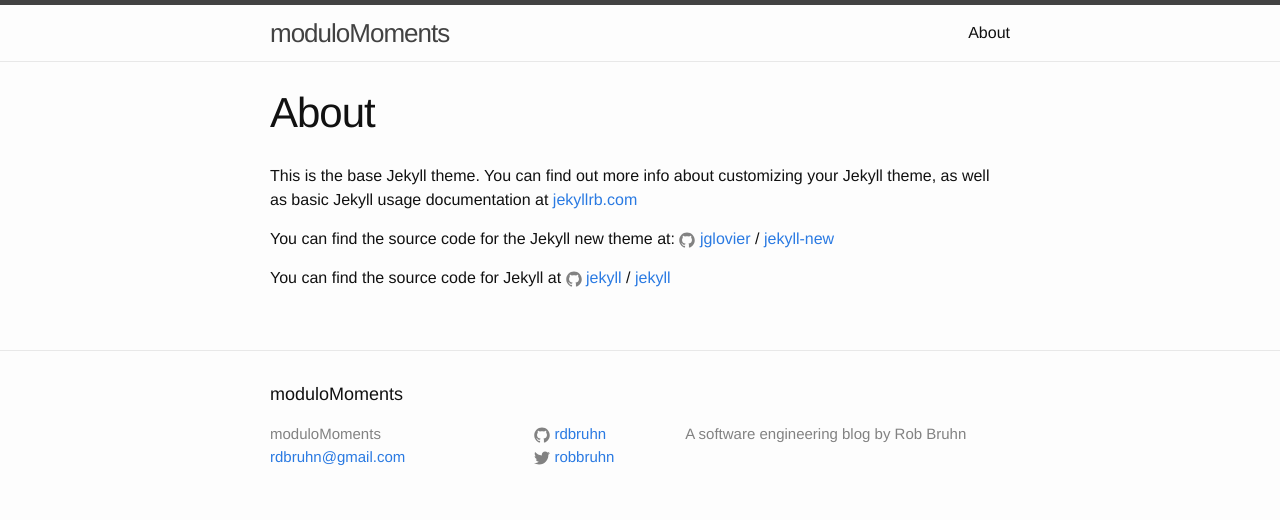
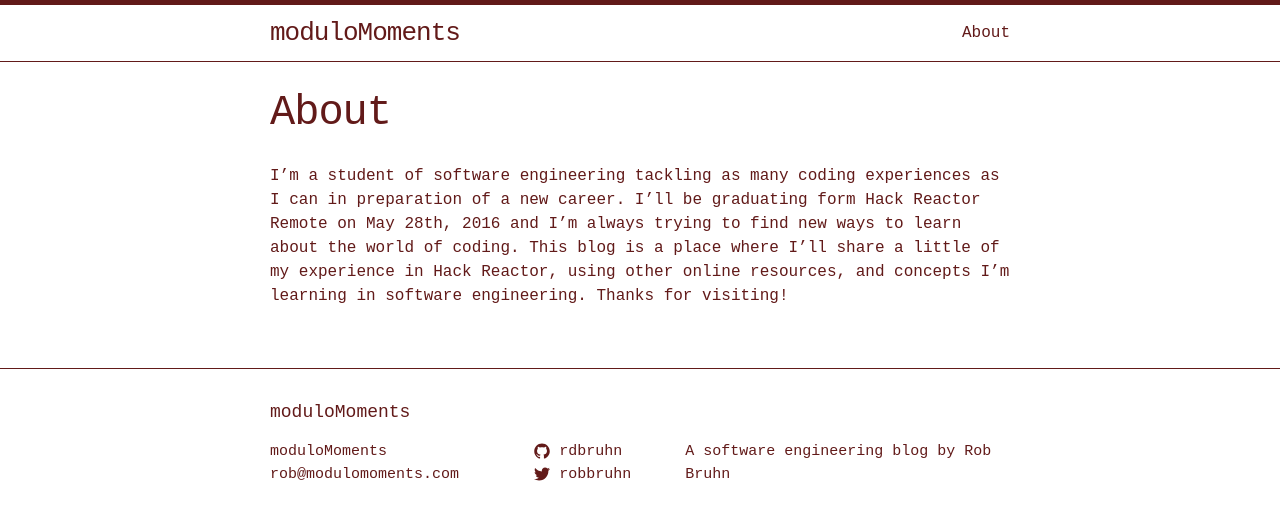
Before and after one commit to rdbruhn/blog, a Jekyll site: the page built from about.md, in a window 1280 px wide. Shown: the top 520 px of the page. Built offline with Jekyll 4.4.1, drawn with Linux system fonts in a browser that asks for light colours.

Commit message:
Add custom colors
Update about and config

```diff
--- a/_config.yml
+++ b/_config.yml
@@ -7,11 +7,11 @@
 
 # Site settings
 title: moduloMoments
-email: rdbruhn@gmail.com
+email: rob@modulomoments.com
 description: > # this means to ignore newlines until "baseurl:"
   A software engineering blog by Rob Bruhn
 baseurl: "/blog" # the subpath of your site, e.g. /blog
-url: "moduloMoments.com/blog" # the base hostname & protocol for your site
+url: "moduloMoments.com" # the base hostname & protocol for your site
 twitter_username: robbruhn
 github_username:  rdbruhn
 
--- a/about.md
+++ b/about.md
@@ -4,12 +4,4 @@ title: About
 permalink: /about/
 ---
 
-This is the base Jekyll theme. You can find out more info about customizing your Jekyll theme, as well as basic Jekyll usage documentation at [jekyllrb.com](http://jekyllrb.com/)
-
-You can find the source code for the Jekyll new theme at:
-{% include icon-github.html username="jglovier" %} /
-[jekyll-new](https://github.com/jglovier/jekyll-new)
-
-You can find the source code for Jekyll at
-{% include icon-github.html username="jekyll" %} /
-[jekyll](https://github.com/jekyll/jekyll)
+I’m a student of software engineering tackling as many coding experiences as I can in preparation of a new career. I’ll be graduating form Hack Reactor Remote on May 28th, 2016 and I’m always trying to find new ways to learn about the world of coding. This blog is a place where I’ll share a little of my experience in Hack Reactor, using other online resources, and concepts I’m learning in software engineering. Thanks for visiting!
--- a/css/main.scss
+++ b/css/main.scss
@@ -6,7 +6,7 @@
 
 
 // Our variables
-$base-font-family: "Helvetica Neue", Helvetica, Arial, sans-serif;
+$base-font-family: monospace, "Helvetica Neue", Helvetica, Arial, sans-serif;
 $base-font-size:   16px;
 $base-font-weight: 400;
 $small-font-size:  $base-font-size * 0.875;
@@ -14,13 +14,13 @@ $base-line-height: 1.5;
 
 $spacing-unit:     30px;
 
-$text-color:       #111;
-$background-color: #fdfdfd;
-$brand-color:      #2a7ae2;
+$text-color:       #621A19;
+$background-color: white;
+$brand-color:      #621A19;
 
-$grey-color:       #828282;
-$grey-color-light: lighten($grey-color, 40%);
-$grey-color-dark:  darken($grey-color, 25%);
+$grey-color:       #621A19;
+$grey-color-light: #621A19;
+$grey-color-dark:  #621A19;
 
 // Width of the content area
 $content-width:    800px;
```
